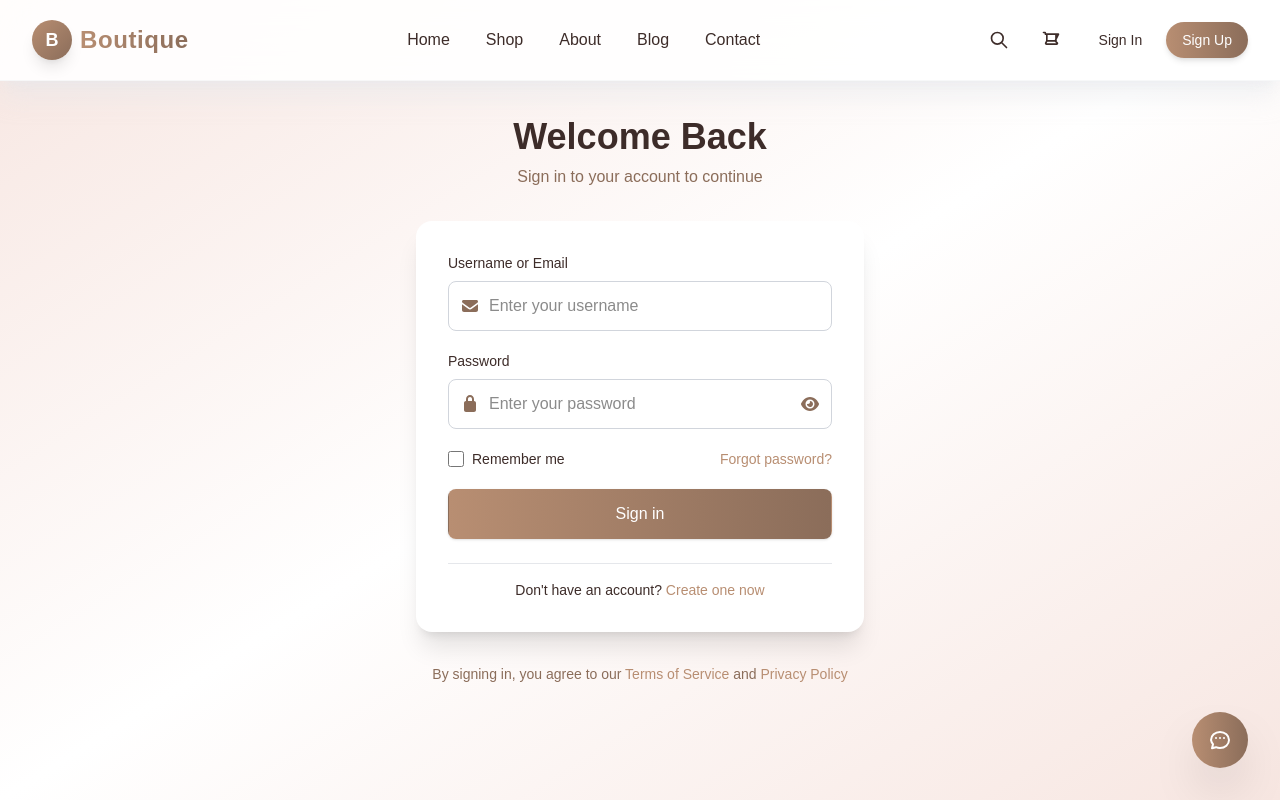
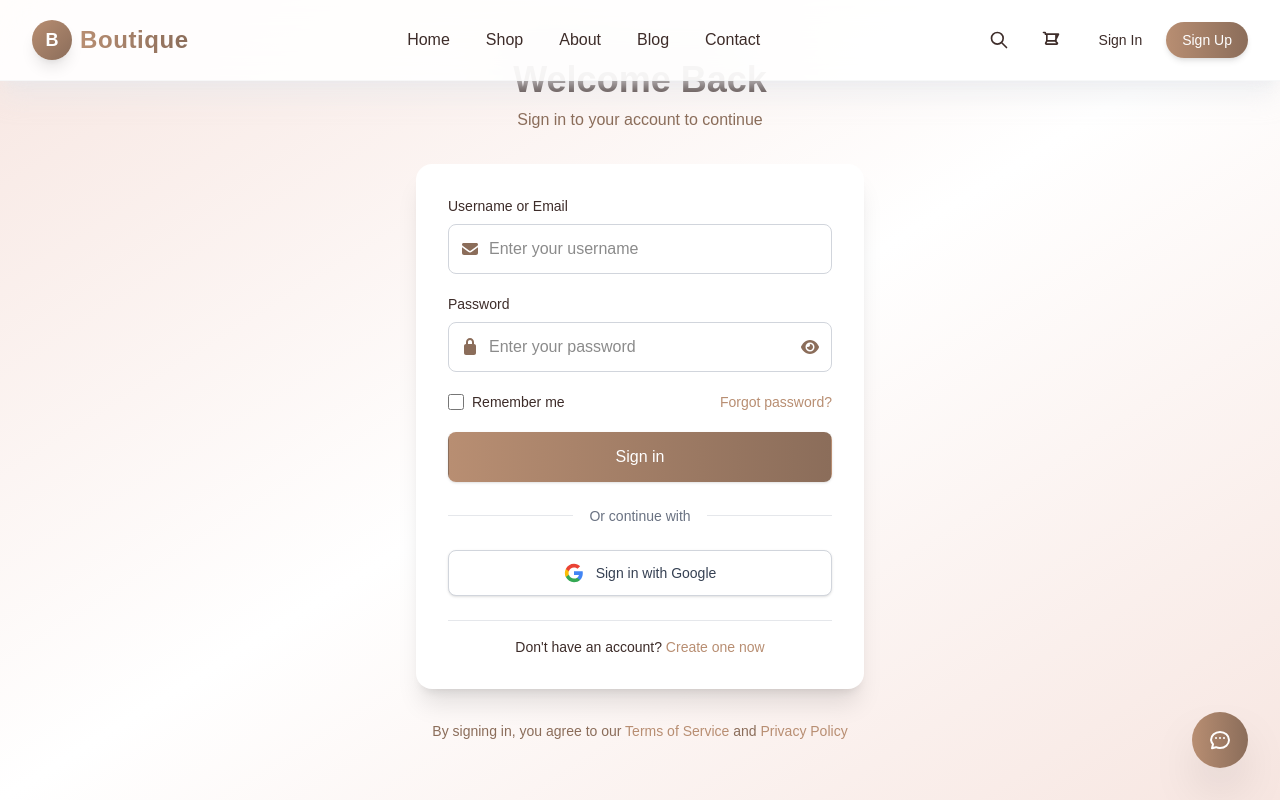
Before and after one commit to ClaytonSiby/b_boutique_ecommerce, a Next.js app: page /login in a window 1280 px wide. Shown: the top 800 px of the page. Built offline with nearby package versions, Linux system fonts and the light colour scheme; no server answers.

Commit message:
Add: google sso sign in button

```diff
--- /dev/null
+++ b/src/app/auth/callback/page.tsx
@@ -0,0 +1,45 @@
+'use client';
+
+import { useEffect, Suspense } from 'react';
+import { useRouter, useSearchParams } from 'next/navigation';
+
+function AuthCallbackContent() {
+  const router = useRouter();
+  const searchParams = useSearchParams();
+
+  useEffect(() => {
+    const token = searchParams?.get('token');
+
+    if (token) {
+      // Store the token with the correct key that AuthContext expects
+      localStorage.setItem('auth_token', token);
+
+      // Force a page reload to trigger AuthContext to fetch user data
+      window.location.href = '/';
+    } else {
+      // If no token, redirect to login
+      router.push('/login?error=authentication_failed');
+    }
+  }, [searchParams, router]);
+
+  return (
+    <div className="min-h-screen flex items-center justify-center bg-linear-to-br from-[#f7e6e1] via-white to-[#f7e6e1]">
+      <div className="text-center">
+        <div className="animate-spin rounded-full h-12 w-12 border-b-2 border-[#b88e72] mx-auto mb-4"></div>
+        <p className="text-[#3d2c29] text-lg">Completing sign in...</p>
+      </div>
+    </div>
+  );
+}
+
+export default function AuthCallback() {
+  return (
+    <Suspense fallback={
+      <div className="min-h-screen flex items-center justify-center bg-linear-to-br from-[#f7e6e1] via-white to-[#f7e6e1]">
+        <div className="animate-spin rounded-full h-12 w-12 border-b-2 border-[#b88e72]"></div>
+      </div>
+    }>
+      <AuthCallbackContent />
+    </Suspense>
+  );
+}
--- a/src/app/login/page.tsx
+++ b/src/app/login/page.tsx
@@ -6,6 +6,7 @@ import Link from 'next/link';
 import { FontAwesomeIcon } from '@fortawesome/react-fontawesome';
 import { faEnvelope, faLock, faEye, faEyeSlash } from '@fortawesome/free-solid-svg-icons';
 import { useAuth } from '@/hooks/useAuth';
+import GoogleSignInButton from '@/components/GoogleSignInButton';
 
 export default function LoginPage() {
   const router = useRouter();
@@ -155,8 +156,23 @@ export default function LoginPage() {
             </button>
           </form>
 
+          {/* Divider */}
+          <div className="relative my-6">
+            <div className="absolute inset-0 flex items-center">
+              <div className="w-full border-t border-gray-200"></div>
+            </div>
+            <div className="relative flex justify-center text-sm">
+              <span className="px-4 bg-white text-gray-500">Or continue with</span>
+            </div>
+          </div>
+
+          {/* Google Sign-In */}
+          <GoogleSignInButton
+            onError={(error) => setError(error)}
+          />
+
           {/* Register Link */}
-          <div className="text-center pt-4 border-t border-gray-200">
+          <div className="text-center pt-4 border-t border-gray-200 mt-6">
             <p className="text-sm text-[#3d2c29]">
               Don&apos;t have an account?{' '}
               <Link href="/register" className="font-medium text-[#b88e72] hover:text-[#8b6d5a] transition-colors">
--- a/src/app/register/page.tsx
+++ b/src/app/register/page.tsx
@@ -6,6 +6,7 @@ import Link from 'next/link';
 import { FontAwesomeIcon } from '@fortawesome/react-fontawesome';
 import { faUser, faEnvelope, faLock, faEye, faEyeSlash } from '@fortawesome/free-solid-svg-icons';
 import { useAuth } from '@/hooks/useAuth';
+import GoogleSignInButton from '@/components/GoogleSignInButton';
 
 export default function RegisterPage() {
   const router = useRouter();
@@ -255,8 +256,23 @@ export default function RegisterPage() {
             </button>
           </form>
 
+          {/* Divider */}
+          <div className="relative my-6">
+            <div className="absolute inset-0 flex items-center">
+              <div className="w-full border-t border-gray-200"></div>
+            </div>
+            <div className="relative flex justify-center text-sm">
+              <span className="px-4 bg-white text-gray-500">Or continue with</span>
+            </div>
+          </div>
+
+          {/* Google Sign-In */}
+          <GoogleSignInButton
+            onError={(error) => setError(error)}
+          />
+
           {/* Login Link */}
-          <div className="text-center pt-4 border-t border-gray-200">
+          <div className="text-center pt-4 border-t border-gray-200 mt-6">
             <p className="text-sm text-[#3d2c29]">
               Already have an account?{' '}
               <Link href="/login" className="font-medium text-[#b88e72] hover:text-[#8b6d5a] transition-colors">
--- /dev/null
+++ b/src/components/GoogleSignInButton.tsx
@@ -0,0 +1,58 @@
+'use client';
+
+interface GoogleSignInButtonProps {
+  onError?: (error: string) => void;
+}
+
+export default function GoogleSignInButton({ onError }: GoogleSignInButtonProps) {
+  const clientId = process.env.NEXT_PUBLIC_GOOGLE_CLIENT_ID || '';
+
+  const handleGoogleSignIn = () => {
+    try {
+      // Redirect to backend Google OAuth endpoint
+      const backendUrl = process.env.NEXT_PUBLIC_API_URL?.replace('/api/v1', '') || 'http://localhost:8000';
+      window.location.href = `${backendUrl}/api/v1/auth/google/login`;
+    } catch (error) {
+      const errorMessage = error instanceof Error ? error.message : 'Failed to initiate Google sign-in';
+      if (onError) {
+        onError(errorMessage);
+      } else {
+        console.error('Google sign-in error:', errorMessage);
+      }
+    }
+  };
+
+  if (!clientId) {
+    return null;
+  }
+
+  return (
+    <div className="flex justify-center">
+      <button
+        onClick={handleGoogleSignIn}
+        type="button"
+        className="w-full flex items-center justify-center gap-3 px-4 py-3 border border-gray-300 rounded-lg shadow-sm bg-white hover:bg-gray-50 transition-colors focus:outline-none focus:ring-2 focus:ring-offset-2 focus:ring-[#b88e72]"
+      >
+        <svg className="w-5 h-5" viewBox="0 0 24 24" xmlns="http://www.w3.org/2000/svg">
+          <path
+            d="M22.56 12.25c0-.78-.07-1.53-.2-2.25H12v4.26h5.92c-.26 1.37-1.04 2.53-2.21 3.31v2.77h3.57c2.08-1.92 3.28-4.74 3.28-8.09z"
+            fill="#4285F4"
+          />
+          <path
+            d="M12 23c2.97 0 5.46-.98 7.28-2.66l-3.57-2.77c-.98.66-2.23 1.06-3.71 1.06-2.86 0-5.29-1.93-6.16-4.53H2.18v2.84C3.99 20.53 7.7 23 12 23z"
+            fill="#34A853"
+          />
+          <path
+            d="M5.84 14.09c-.22-.66-.35-1.36-.35-2.09s.13-1.43.35-2.09V7.07H2.18C1.43 8.55 1 10.22 1 12s.43 3.45 1.18 4.93l2.85-2.22.81-.62z"
+            fill="#FBBC05"
+          />
+          <path
+            d="M12 5.38c1.62 0 3.06.56 4.21 1.64l3.15-3.15C17.45 2.09 14.97 1 12 1 7.7 1 3.99 3.47 2.18 7.07l3.66 2.84c.87-2.6 3.3-4.53 6.16-4.53z"
+            fill="#EA4335"
+          />
+        </svg>
+        <span className="text-sm font-medium text-gray-700">Sign in with Google</span>
+      </button>
+    </div>
+  );
+}
```
